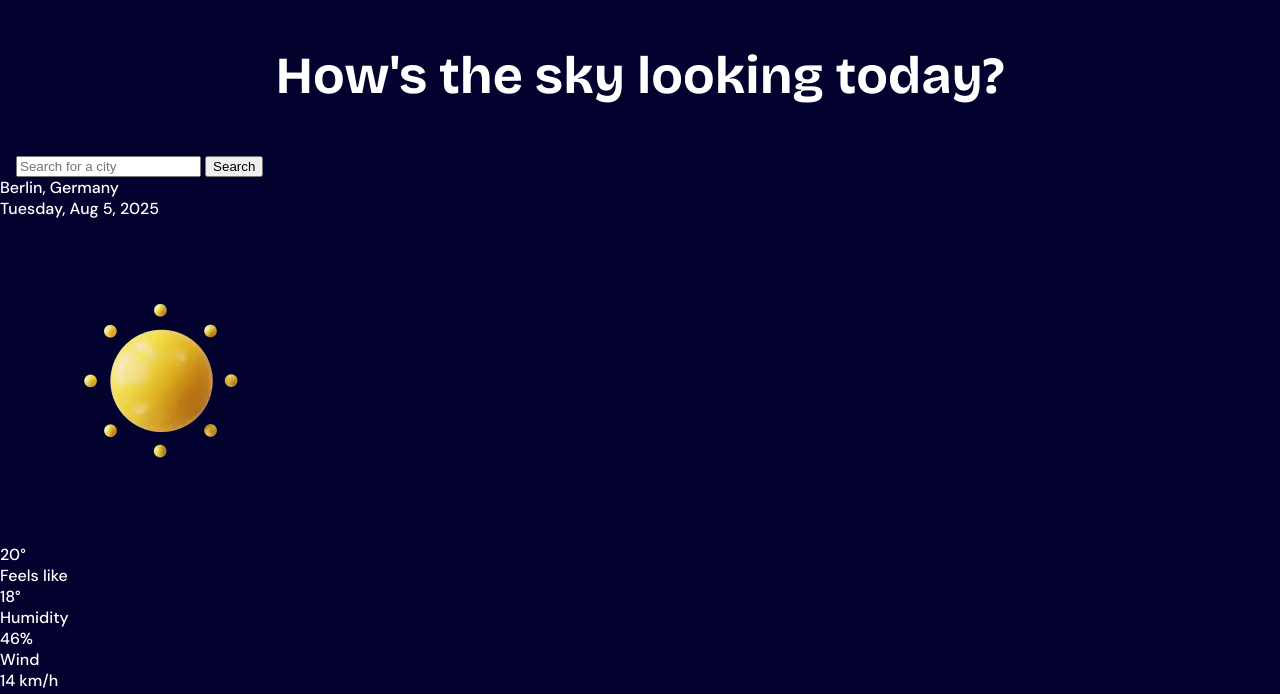
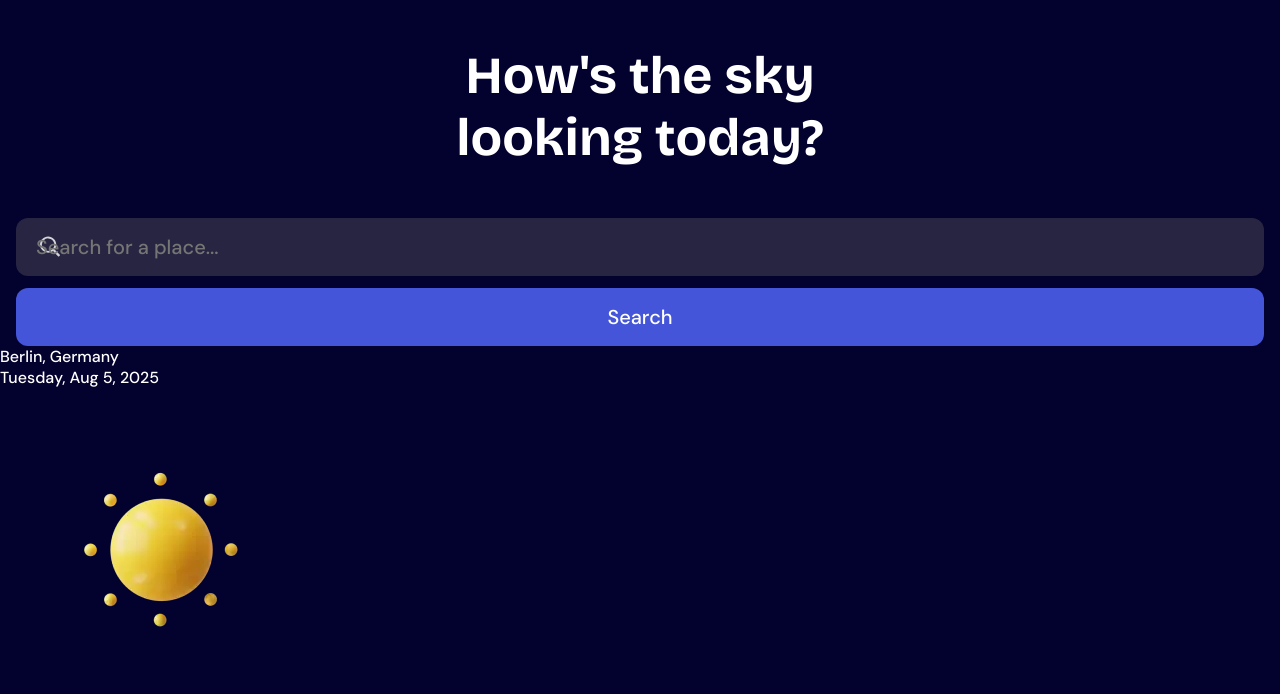
Before and after one commit to DawidKumor/weather-app-main, a website: page index.html in a window 1280 px wide. Shown: the part 64-758 px from the top of the page. Drawn offline with Linux system fonts and the light colour scheme.

Commit message:
styles: header styles added, hero styles added

```diff
--- a/index.html
+++ b/index.html
@@ -56,7 +56,7 @@
               name="search"
               id="search"
               class="hero__textbox"
-              placeholder="Search for a city"
+              placeholder="Search for a place..."
             />
             <button class="hero__button" type="submit">Search</button>
           </div>
--- a/style.css
+++ b/style.css
@@ -73,7 +73,7 @@
     --color-panel-bg-med: var(--c-neutral--700);
     --color-panel-bg-light: var(--c-neutral--600);
     --color-panel-bg-border: var(--c-neutral--600);
-    --color-button-bg: var(var(--c-blue--500));
+    --color-button-bg: var(--c-blue--500);
     --color-button-bg-hover: var(var(--c-blue--700));
 
     --fs-96: calc(96 / 16 * 1rem);
@@ -124,6 +124,14 @@
   h2,
   h3 {
     font-family: "Bricolage Grotesque", Arial, Helvetica, sans-serif;
+  }
+
+  input,
+  button,
+  textarea {
+    font: inherit;
+    width: 100%;
+    border: none;
   }
   .wrapper {
     display: grid;
@@ -179,6 +187,8 @@
   }
   .hero {
     .hero__content {
+      display: grid;
+      justify-items: center;
       padding-block-start: 48px;
     }
     .hero__title {
@@ -186,12 +196,41 @@
       margin-block-end: 48px;
       text-align: center;
       line-height: 1.2;
+
+      @media (width >= calc(700 / 16 * 1rem)) {
+        max-width: 15ch;
+      }
     }
     .hero__search {
+      display: grid;
+      gap: 12px 16px;
+      width: 100%;
     }
     .hero__textbox {
+      background-image: url("/assets/images/icon-search.svg");
+      background-repeat: no-repeat;
+      background-position: 24px center;
+      background-color: var(--color-panel-bg-dark);
+      font-size: var(--font-size-search);
+      padding: 16px 20px 16px;
+      color: var(--color-text-med-light);
+      border-radius: 12px;
+      &:focus {
+        outline: 2px solid var(--color-text-med-light);
+      }
     }
     .hero__button {
+      background-color: var(--c-blue--500);
+      border-radius: 12px;
+      font-size: var(--font-size-search);
+      color: var(--color-text-light);
+      padding-block: 16px;
+      transition: background-color 120ms ease-in-out;
+
+      &:hover {
+        background-color: var(--color-button-bg-hover);
+        cursor: pointer;
+      }
     }
   }
 }
```
